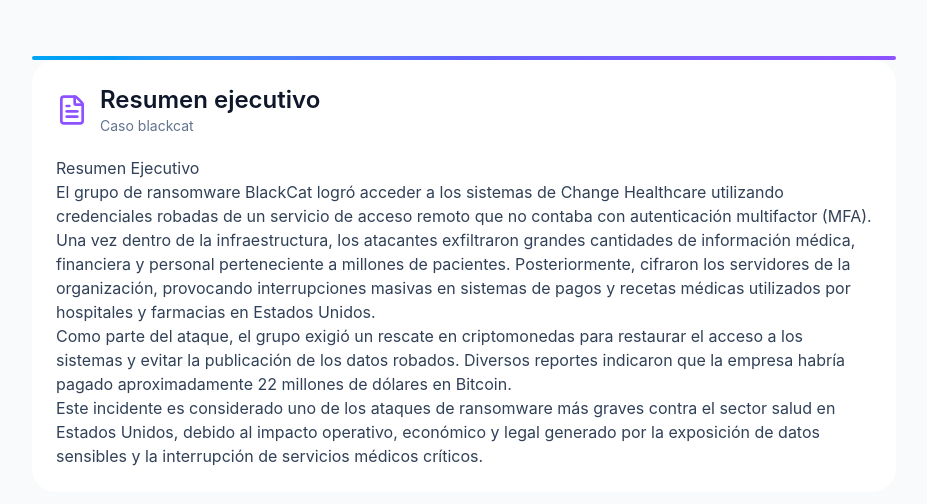
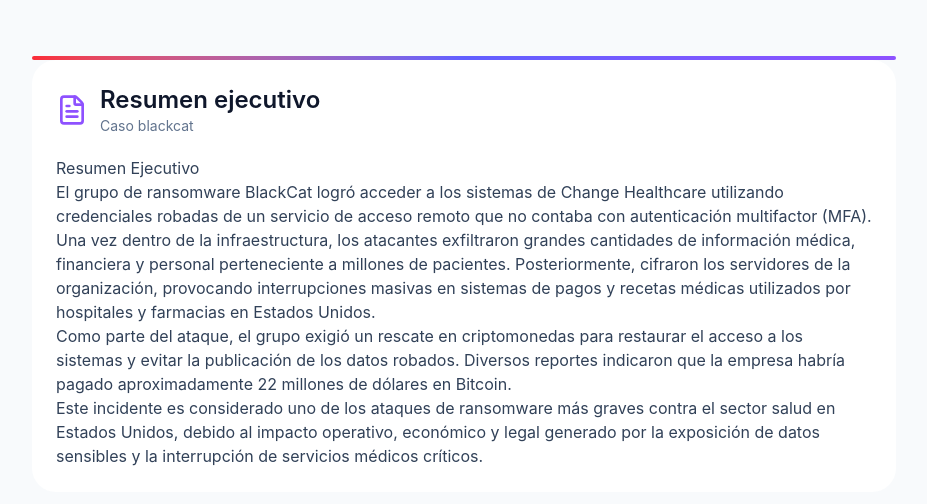
Before and after one commit to Alejandralx22/informe_lopeli, a React (Vite) app: page / in a window 1280 px wide. Shown: the top 504 px of the page, without its empty margins (176-1103 px from the left). Built offline with nearby package versions, Linux system fonts and the light colour scheme.

Commit message:
mdSection

```diff
--- a/src/components/mdSection.jsx
+++ b/src/components/mdSection.jsx
@@ -30,7 +30,7 @@
 
   return (
     <section className="max-w-4xl mx-auto p-4">
-      <div className="p-[2px] rounded-3xl bg-gradient-to-r from-sky-500 via-indigo-500 to-violet-500"/>
+      <div className="p-[2px] rounded-3xl bg-gradient-to-r from-red-500 via-indigo-500 to-violet-500"/>
             <div className="bg-white rounded-3xl p-6">
         <div className="flex items-center gap-3 mb-5">
           {Icon && <Icon className="h-8 w-8 text-violet-500" />}
```
